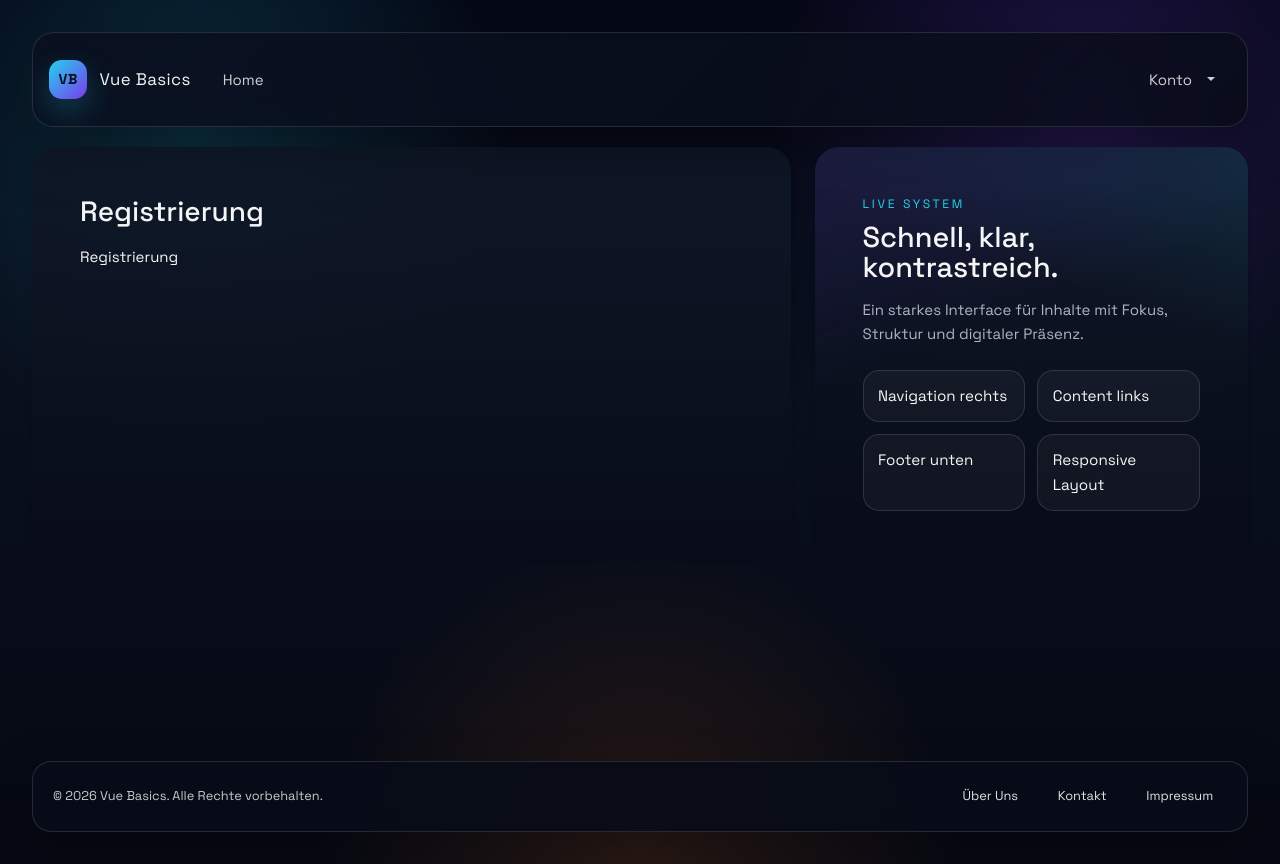
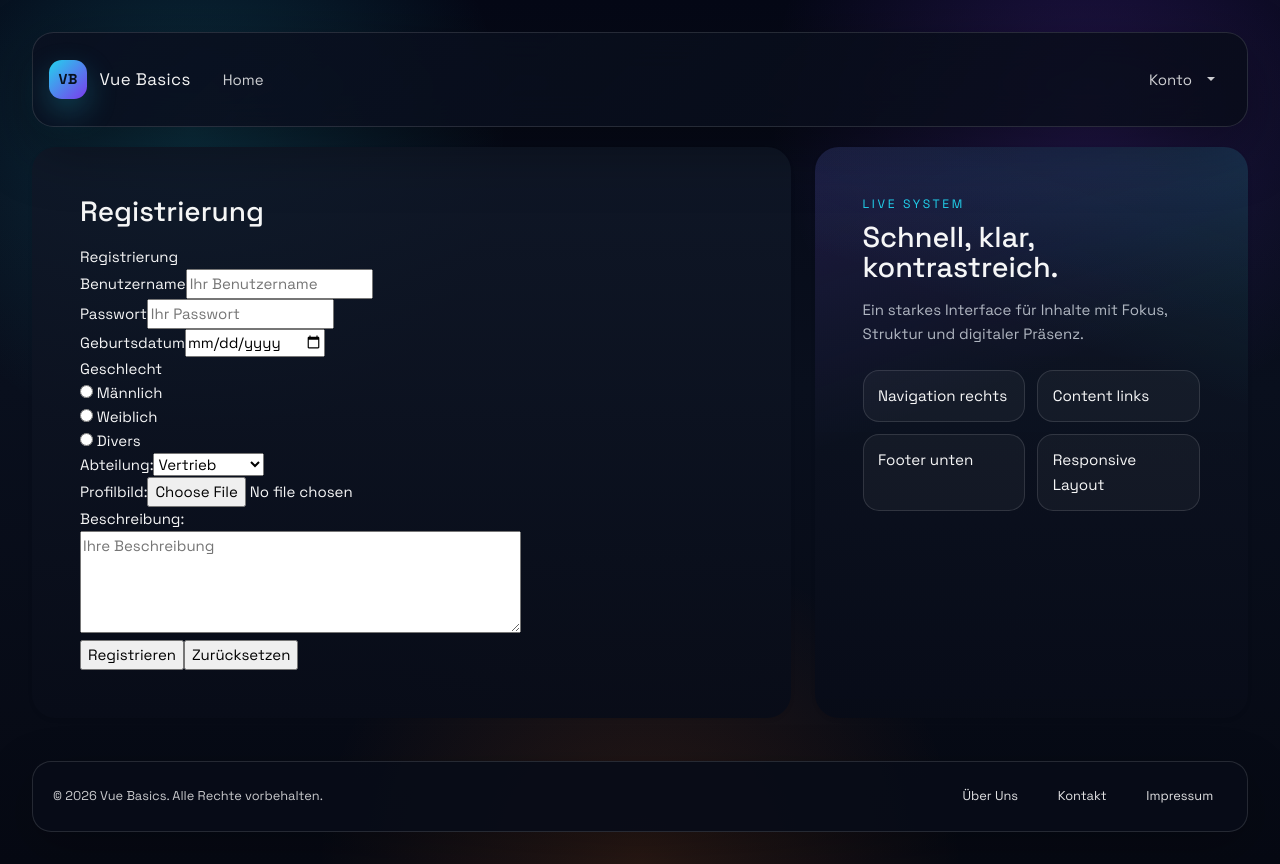
Before and after one commit to jonas037321/vue-basics, a Vue app: page /registrierung in a window 1280 px wide. Built offline with nearby package versions, Linux system fonts and the light colour scheme; the HTML template or start-up script is replaced by a standard one.

Commit message:
Formular erzeugt + erklärt

```diff
--- a/src/views/RegistrationView.vue
+++ b/src/views/RegistrationView.vue
@@ -3,8 +3,57 @@ const pageTitle = 'Registrierung'
 </script>
 
 <template>
+
+
+
+
+
   <section>
     <h1 class="h3 mb-3">{{ pageTitle }}</h1>
     <p class="mb-0">Registrierung</p>
   </section>
+
+
+      <!-- mit Mag. Vogt-->
+     <!--
+
+    form... kennzeichnet das Formular
+    label ... Beschriftung für das Eingabefeld
+       for von label muss mit id von input übereinstimmen, damit die Beschriftung korrekt zugeordnet wird
+    input ... Eingabefeld
+       wichtig: type immer angeben (z.B. text, email, password), damit die Eingabe entsprechend validiert und dargestellt wird
+    name = "username" ... entspricht dem Variablennamen, der später im Backend verarbeitet wird, wenn das Formular abgeschickt wird
+
+    type = "radio" ... es muss der name bei allen Radio-Buttons gleich sein, damit sie als Gruppe erkannt werden und nur eine Auswahl möglich ist
+
+    -->
+    <form>
+        <label for="username"> Benutzername</label>
+        <input type="text" id="username" name="username" placeholder="Ihr Benutzername"/> <br />
+        <label for="password"> Passwort</label>
+        <input type="password" id="password" name="password" placeholder="Ihr Passwort"/><br />
+        <label for="birthdate"> Geburtsdatum</label>
+        <input type="date" id="birthdate" name="birthdate" /><br />
+        <label for="gender"> Geschlecht </label><br />
+        <input type="radio" id="gender" name="gender" value="male" /> Männlich <br />
+        <input type="radio" id="gender" name="gender" value="female" /> Weiblich <br />
+        <input type="radio" id="gender" name="gender" value="other"/> Divers <br />
+
+        <label for="department"> Abteilung: </label>
+        <select id="department" name="department">
+            <option value="sales">Vertrieb</option>
+            <option value="marketing">Marketing</option>
+            <option value="development">Entwicklung</option>
+        </select><br />
+        <label for="pictures"> Profilbild: </label>
+        <input type="file" id="pictures" name="pictures" accept="image/* "/><br />
+        <label for="description"> Beschreibung: </label><br />
+        <textarea id="description" name="description" rows="4" cols="50" placeholder="Ihre Beschreibung"></textarea><br />
+
+        <input type="submit" value="Registrieren" />
+        <input type="reset" value="Zurücksetzen" />
+
+
+
+    </form>
 </template>
```
Also changed, not shown: 1 other file (tests, documents, lock files or other folders).
